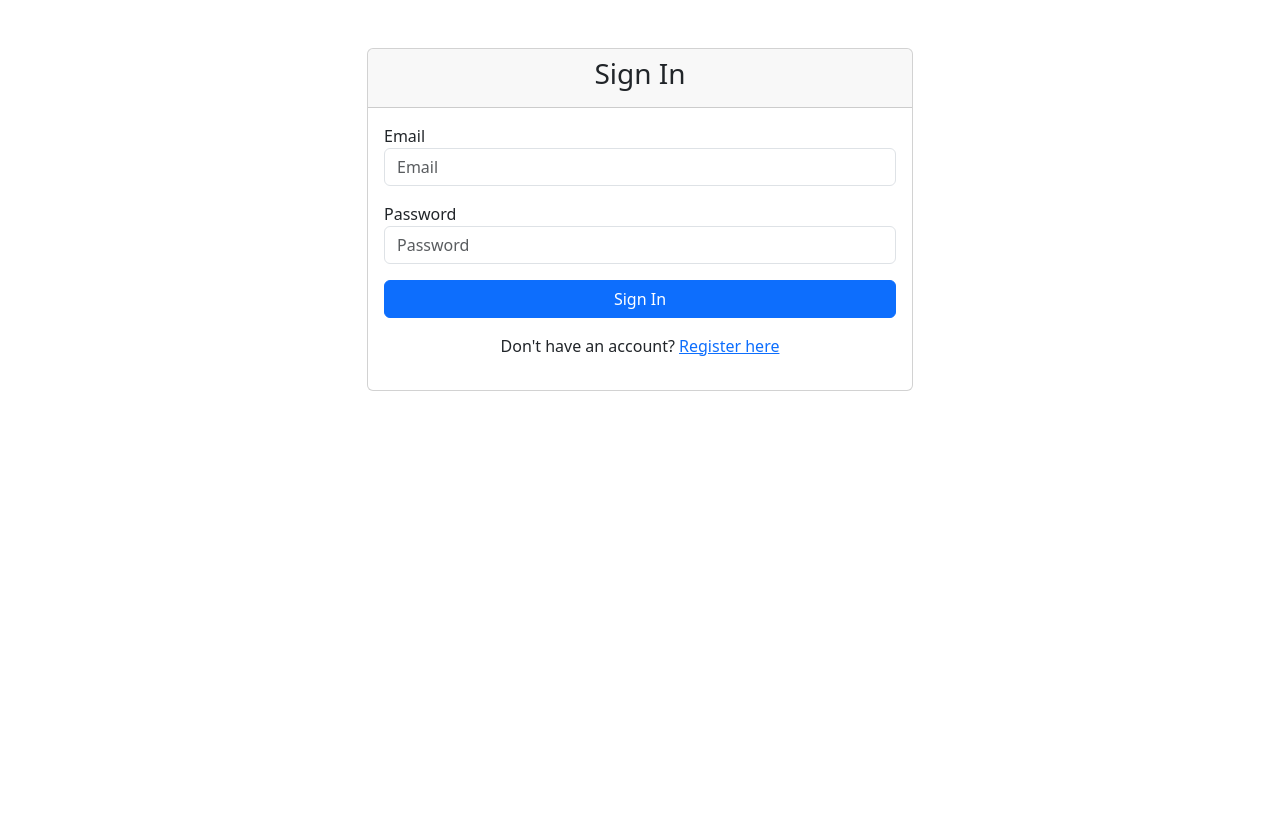
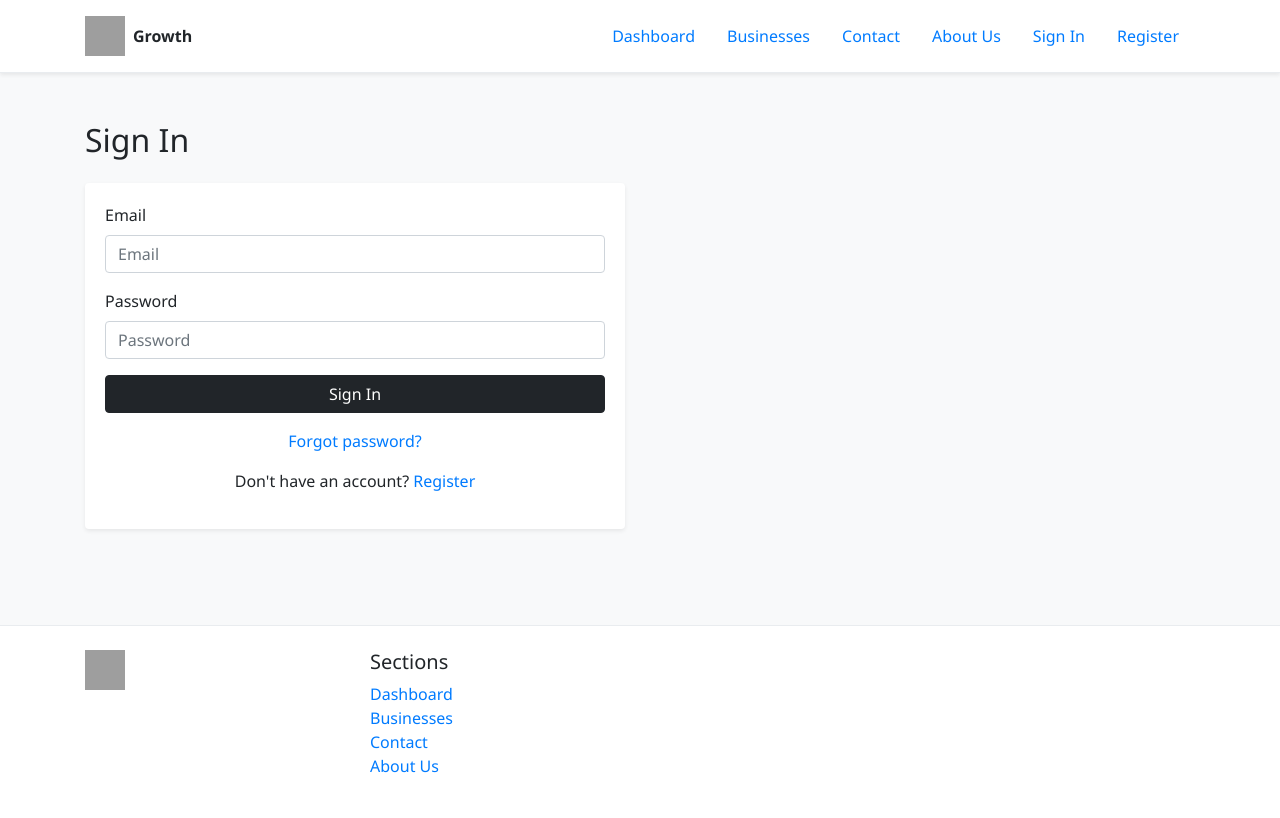
Before and after one commit to Munaikh/Django-project, a Django app: page /login/ in a window 1280 px wide. Before the commit the page ends 391 px from the top, so only its background shows below. Run offline with Django 3.2, Linux system fonts and the light colour scheme; some libraries are stand-ins or nearby versions; grey boxes are pictures that could not be loaded.

Commit message:
refactor registration and signin templates; improve error handling and auth

```diff
--- a/project_design/growth_app/templates/growth_app/register.html
+++ b/project_design/growth_app/templates/growth_app/register.html
@@ -8,12 +8,6 @@
     <div class="row">
         <div class="col-md-6">
             <div class="card">
-                <div class="card-header">
-                    <h3 class="text-center">Register</h3>
-                    <p class="text-center text-muted small">
-                        Create an account using your email address
-                    </p>
-                </div>
                 <div class="card-body">
                     {% if form.errors %}
                     <div class="alert alert-danger">
--- a/project_design/growth_app/templates/growth_app/signin.html
+++ b/project_design/growth_app/templates/growth_app/signin.html
@@ -9,20 +9,51 @@
         <div class="col-md-6">
             <div class="card">
                 <div class="card-body">
+                    {% if form.errors %}
+                    <div class="alert alert-danger">
+                        <p>Please correct the following errors:</p>
+                        <ul>
+                            {% for field in form %}
+                                {% for error in field.errors %}
+                                    <li><strong>{{ field.label }}:</strong> {{ error }}</li>
+                                {% endfor %}
+                            {% endfor %}
+                            {% for error in form.non_field_errors %}
+                                <li>{{ error }}</li>
+                            {% endfor %}
+                        </ul>
+                    </div>
+                    {% endif %}
                     <form method="post">
                         {% csrf_token %}
-                        <div class="form-group">
-                            <label for="id_username">Email</label>
+                        <div class="form-group mb-3">
+                            <label for="{{ form.username.id_for_label }}">Email</label>
                             {{ form.username }}
+                            {% if form.username.errors %}
+                            <div class="text-danger">
+                                {% for error in form.username.errors %}
+                                    {{ error }}
+                                {% endfor %}
+                            </div>
+                            {% endif %}
                         </div>
-                        <div class="form-group">
-                            <label for="id_password">Password</label>
+                        <div class="form-group mb-3">
+                            <label for="{{ form.password.id_for_label }}">Password</label>
                             {{ form.password }}
+                            {% if form.password.errors %}
+                            <div class="text-danger">
+                                {% for error in form.password.errors %}
+                                    {{ error }}
+                                {% endfor %}
+                            </div>
+                            {% endif %}
+                            <small class="form-text text-muted">{{ form.password.help_text }}</small>
                         </div>
                         <button type="submit" class="btn btn-dark btn-block">Sign In</button>
                     </form>
-                    <div class="mt-3">
-                        <a href="{% url 'forgot_password' %}">Forgot password?</a>
+                    <div class="mt-3 text-center">
+                        <p><a href="{% url 'forgot_password' %}">Forgot password?</a></p>
+                        <p>Don't have an account? <a href="{% url 'register' %}">Register</a></p>
                     </div>
                 </div>
             </div>
--- a/project_design/growth_app/urls.py
+++ b/project_design/growth_app/urls.py
@@ -1,7 +1,7 @@
 from django.urls import path
 from django.views.generic import RedirectView
 from . import views
-from .views import CustomLoginView
+# from .views import CustomLoginView
 from django.contrib.auth.views import LogoutView
 
 urlpatterns = [
@@ -13,8 +13,8 @@
     # Authentication
     path('signin/', RedirectView.as_view(pattern_name='login', permanent=True), name='signin'),
     path('register/', views.register_view, name='register'),
-    path('login/', CustomLoginView.as_view(), name='login'),
-    path('logout/', LogoutView.as_view(next_page='login'), name='logout'),
+    path('login/', views.signin_view, name='login'),
+    path('logout/', views.user_logout, name='logout'),
     path('forgot-password/', views.forgot_password, name='forgot_password'),
 
     # User dashboard and settings
--- a/project_design/growth_app/views.py
+++ b/project_design/growth_app/views.py
@@ -1,161 +1,196 @@
-from re import L
 from django.shortcuts import render, redirect, get_object_or_404
 from django.contrib.auth.decorators import login_required
-from django.contrib.auth import login, authenticate, logout
+from django.contrib.auth import login, authenticate, logout, update_session_auth_hash
 from django.contrib.auth.views import LoginView
 from django.contrib.auth.forms import AuthenticationForm
 from django.http import JsonResponse
 from django.contrib.auth.models import User
 from django.urls import reverse, reverse_lazy
-from .models import Business, SalesData, UserProfile
 
-from .forms import (
-    RegistrationForm, BusinessForm, SalesDataForm,
-    UserProfileForm, PasswordChangeForm, SignInForm
+from growth_app.models import Business, SalesData, UserProfile
+from growth_app.forms import (
+    RegistrationForm,
+    BusinessForm,
+    SalesDataForm,
+    UserProfileForm,
+    PasswordChangeForm,
+    SignInForm
 )
+
 
 def landing_page(request):
     """Landing page view with information about the service."""
-    return render(request, 'growth_app/landing_page.html')
+    return render(request, "growth_app/landing_page.html")
+
 
 def about_us(request):
     """About Us page with company information."""
-    return render(request, 'growth_app/about_us.html')
+    return render(request, "growth_app/about_us.html")
+
 
 def contact(request):
     """Contact page with company contact information."""
-    return render(request, 'growth_app/contact.html')
+    return render(request, "growth_app/contact.html")
 
-class CustomLoginView(LoginView):
-    form_class = SignInForm
-    template_name = 'growth_app/login.html'  # Adjust to your actual template name
-    redirect_authenticated_user = True
 
-    def get_success_url(self):
-        return reverse_lazy('dashboard')  # Adjust to your dashboard URL name
+def signin_view(request):
+    """User login view."""
+    if request.method == 'POST':
+        form = SignInForm(request, data=request.POST)
+        if form.is_valid():
+            # Extract username and password from the form
+            username = form.cleaned_data.get('username')
+            password = form.cleaned_data.get('password')
+
+            user = authenticate(username=username, password=password)
+
+            if user is not None:
+                login(request, user)
+                return redirect('dashboard')
+            else:
+                # Add error message if authentication fails
+                form.add_error(None, "Invalid username or password")
+        else:
+            print(form.errors)
+    else:
+        form = SignInForm()
+    return render(request, 'growth_app/signin.html', {'form': form})
+
 
 def register_view(request):
     """User registration view."""
-    if request.method == 'POST':
+    if request.method == "POST":
         form = RegistrationForm(request.POST)
         if form.is_valid():
             user = form.save()
-            # Get the raw username and password for authentication
-            username = form.cleaned_data.get('username')
-            password = form.cleaned_data.get('password1')
-            # Authenticate and login
-            user = authenticate(username=username, password=password)
-            if user is not None:
-                login(request, user)
-                return redirect('dashboard')
-        else:
-            print(f"Form errors: {form.errors}")
+            login(request, user)
+            return redirect("dashboard")
     else:
         form = RegistrationForm()
-    return render(request, 'growth_app/register.html', {'form': form})
+    return render(request, "growth_app/register.html", {"form": form})
+
 
 def forgot_password(request):
     """Password reset request page."""
     # This would typically use Django's password reset functionality
-    return render(request, 'growth_app/forgot_password.html')
+    return render(request, "growth_app/forgot_password.html")
+
 
 @login_required
 def dashboard(request):
     """User dashboard with overview of businesses and sales data."""
     businesses = Business.objects.filter(owner=request.user)
-    return render(request, 'growth_app/dashboard.html', {'businesses': businesses})
+    return render(request, "growth_app/dashboard.html", {"businesses": businesses})
+
 
 @login_required
 def user_settings(request):
     """User settings page for profile and password management."""
-    if request.method == 'POST':
-        if 'update_profile' in request.POST:
-            profile_form = UserProfileForm(request.POST, request.FILES, instance=request.user.profile)
+    if request.method == "POST":
+        if "update_profile" in request.POST:
+            profile_form = UserProfileForm(
+                request.POST, request.FILES, instance=request.user.profile
+            )
             if profile_form.is_valid():
                 profile_form.save()
-                return redirect('user_settings')
-        elif 'change_password' in request.POST:
+                return redirect("user_settings")
+        elif "change_password" in request.POST:
             password_form = PasswordChangeForm(request.user, request.POST)
             if password_form.is_valid():
                 password_form.save()
                 # Update session to prevent logout
                 update_session_auth_hash(request, request.user)
-                return redirect('user_settings')
+                return redirect("user_settings")
     else:
         profile_form = UserProfileForm(instance=request.user.profile)
         password_form = PasswordChangeForm(request.user)
 
-    return render(request, 'growth_app/user_settings.html', {
-        'profile_form': profile_form,
-        'password_form': password_form
-    })
+    return render(
+        request,
+        "growth_app/user_settings.html",
+        {"profile_form": profile_form, "password_form": password_form},
+    )
+
 
 @login_required
 def businesses_list(request):
     """List of all businesses belonging to the user."""
     businesses = Business.objects.filter(owner=request.user)
-    return render(request, 'growth_app/businesses_list.html', {'businesses': businesses})
+    return render(
+        request, "growth_app/businesses_list.html", {"businesses": businesses}
+    )
+
 
 @login_required
 def add_business(request):
     """Add a new business."""
-    if request.method == 'POST':
+    if request.method == "POST":
         form = BusinessForm(request.POST, request.FILES)
         if form.is_valid():
             business = form.save(commit=False)
             business.owner = request.user
             business.save()
-            return redirect('businesses_list')
+            return redirect("businesses_list")
     else:
         form = BusinessForm()
-    return render(request, 'growth_app/add_business.html', {'form': form})
+    return render(request, "growth_app/add_business.html", {"form": form})
+
 
 @login_required
 def business_detail(request, business_id):
     """Detail view for a specific business."""
     business = get_object_or_404(Business, id=business_id, owner=request.user)
     sales_data = SalesData.objects.filter(business=business)
-    return render(request, 'growth_app/business_detail.html', {
-        'business': business,
-        'sales_data': sales_data
-    })
+    return render(
+        request,
+        "growth_app/business_detail.html",
+        {"business": business, "sales_data": sales_data},
+    )
+
 
 @login_required
 def edit_business(request, business_id):
     """Edit an existing business."""
     business = get_object_or_404(Business, id=business_id, owner=request.user)
-    if request.method == 'POST':
+    if request.method == "POST":
         form = BusinessForm(request.POST, request.FILES, instance=business)
         if form.is_valid():
             form.save()
-            return redirect('business_detail', business_id=business.id)
+            return redirect("business_detail", business_id=business.id)
     else:
         form = BusinessForm(instance=business)
-    return render(request, 'growth_app/edit_business.html', {'form': form, 'business': business})
+    return render(
+        request, "growth_app/edit_business.html", {"form": form, "business": business}
+    )
+
 
 @login_required
 def delete_business(request, business_id):
     """Delete a business."""
     business = get_object_or_404(Business, id=business_id, owner=request.user)
-    if request.method == 'POST':
+    if request.method == "POST":
         business.delete()
-        return redirect('businesses_list')
-    return render(request, 'growth_app/delete_business.html', {'business': business})
+        return redirect("businesses_list")
+    return render(request, "growth_app/delete_business.html", {"business": business})
+
 
 @login_required
 def add_sales_data(request, business_id):
     """Add sales data for a business."""
     business = get_object_or_404(Business, id=business_id, owner=request.user)
-    if request.method == 'POST':
+    if request.method == "POST":
         form = SalesDataForm(request.POST)
         if form.is_valid():
             sales_data = form.save(commit=False)
             sales_data.business = business
             sales_data.save()
-            return redirect('business_detail', business_id=business.id)
+            return redirect("business_detail", business_id=business.id)
     else:
         form = SalesDataForm()
-    return render(request, 'growth_app/add_sales_data.html', {'form': form, 'business': business})
+    return render(
+        request, "growth_app/add_sales_data.html", {"form": form, "business": business}
+    )
+
 
 @login_required
 def get_sales_data(request, business_id):
@@ -163,12 +198,14 @@
     business = get_object_or_404(Business, id=business_id, owner=request.user)
     sales_data = SalesData.objects.filter(business=business)
     data = {
-        'dates': [item.date.strftime('%Y-%m-%d') for item in sales_data],
-        'amounts': [float(item.amount) for item in sales_data]
+        "dates": [item.date.strftime("%Y-%m-%d") for item in sales_data],
+        "amounts": [float(item.amount) for item in sales_data],
     }
     return JsonResponse(data)
 
+
 @login_required
 def user_logout(request):
+    """Log out the current user and redirect to landing page."""
     logout(request)
-    return redirect(reverse('landing_page'))
+    return redirect(reverse("landing_page"))
```
